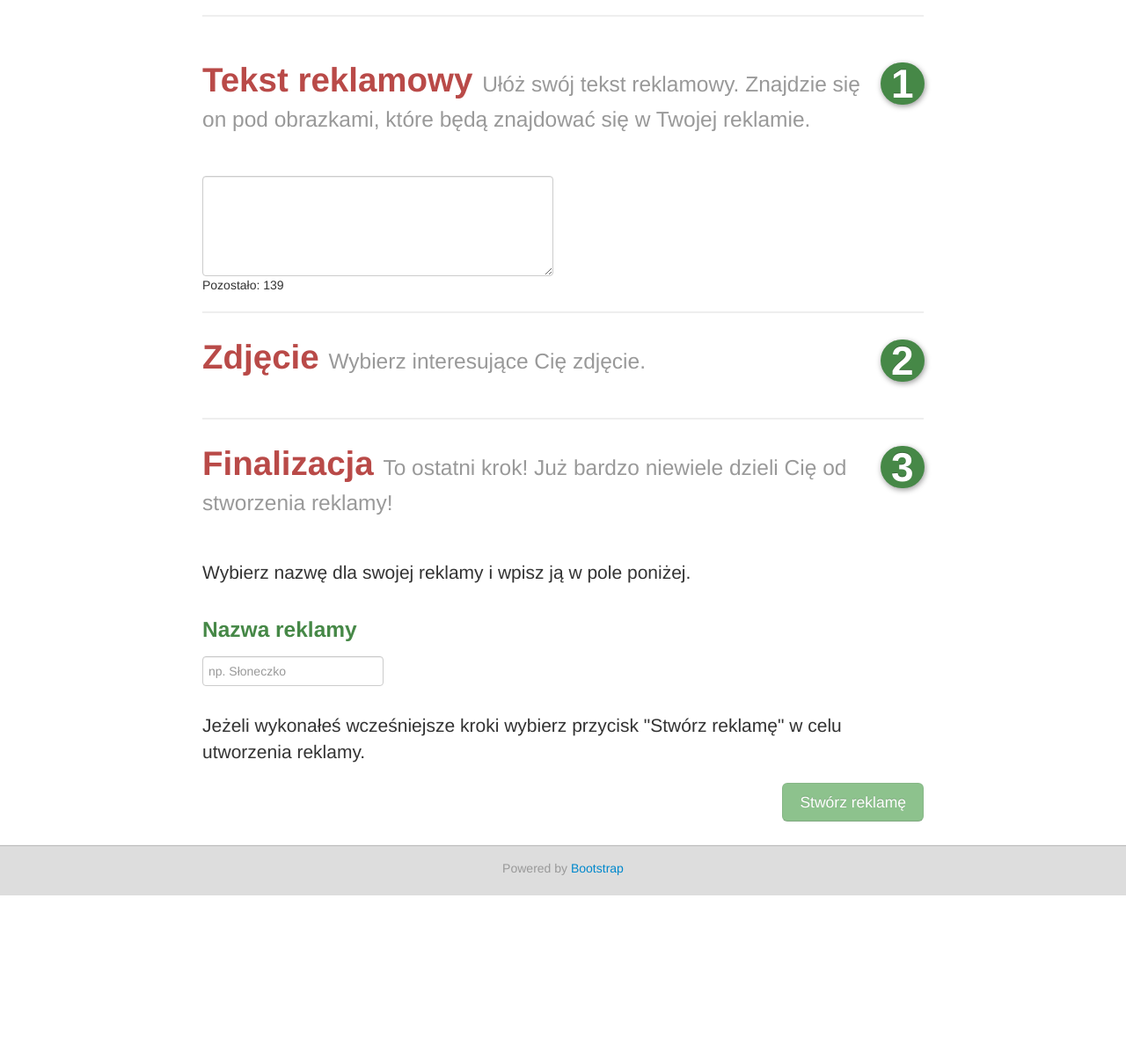
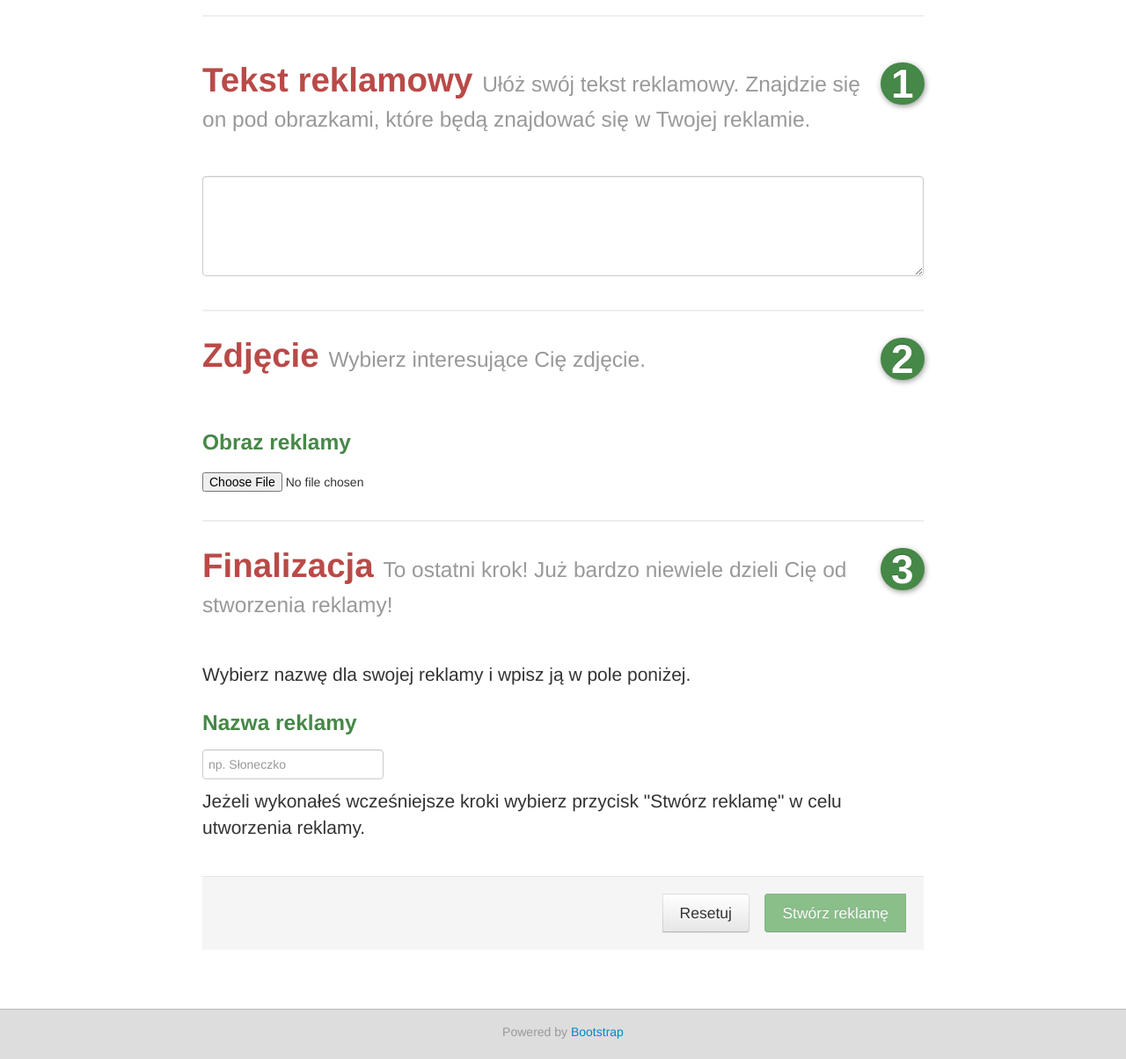
Before and after one commit to kopytek/twitpic, a PHP site: page /dodawanie-reklamy.html in a window 1280 px wide. Shown: the part 318-1522 px from the top of the page at 88% size. Before the commit the page ends 1336 px from the top, so only its background shows below. Run offline with PHP 8.4, Linux system fonts and the light colour scheme; some libraries are stand-ins or nearby versions.

Commit message:
POST on /api/adds is working, dodawanie-reklam needs more work though; some css changes for new andold content

```diff
--- a/css/style.css
+++ b/css/style.css
@@ -146,6 +146,10 @@ section[class*="etap"] span.badge {
 		    box-shadow: 1px 2px 6px rgba(0,0,0,.4);
 
 }
+.etap-pierwszy,
+.etap-drugi {
+	padding-bottom: 2em;
+}
 .etap-pierwszy textarea {
 	font-size: 18px;
 	line-height: 1.45;
@@ -161,6 +165,13 @@ section[class*="etap"] span.badge {
 	height: 34px !important;
 	font-size: 16px;
 	line-height: 1.4;
+}
+.etap-trzeci fieldset,
+.etap-trzeci .form-actions {
+	width: 100%;
+}
+.etap-trzeci .form-actions button + button {
+	margin-right: 1em;
 }
 /*
 	chcemy się pozbyć marginesu dla pierwszego obrazka,
@@ -259,15 +270,16 @@ by pokazać wybór zdjęć / kont*/
 .filtrowanie-buttons {
 	margin-top: 1em;
 }
-
+ul.stworzone-kampanie li {
+	min-height: 213px !important;
+}
 /* musimy wywalić marginesy dla pewnych elementów na liście */
 ul.stworzone-kampanie li:nth-child(2n+1) {
-	margin-left: 0;
+	margin-left: 0 !important;
 }
 ul.stworzone-kampanie li:nth-child(2) {
-	margin-top: 0;
+	margin-top: 0 !important;
 }
-
 .well-campaign h1 {
 	color: #666;
 }
--- a/dodawanie-reklamy.html
+++ b/dodawanie-reklamy.html
@@ -49,6 +49,8 @@
         </div>
       </section>
       <section class="tworzenie-reklamy container">
+        <form id="commercial_create_form" method="post" action="http://q4.maszyna.pl/api/adds" enctype="multipart/form-data">
+        <fieldset>
         <section class="etap-pierwszy row-fluid"> <!-- etap-pierwszy -->
           <div class="page-header span11">
             <h1 class="text-error">
@@ -60,7 +62,7 @@
           </div>
           <div class="row-fluid">
             <form class="form-inline span6">
-              <textarea rows="4" class="" id="wiadomoscDoWyslania"> </textarea>
+              <textarea rows="4" class="" id="wiadomoscDoWyslania" name="text"> </textarea>
             </form>
           </div>
         </section> <!-- etap-pierwszy -->
@@ -74,6 +76,10 @@
             <div class="span1 text-center">
               <span class="badge badge-success">2</span>
             </div>
+          </div>
+          <div class="row-fluid">
+                <label><h3 class="text-success">Obraz reklamy</h3></label>
+                <input id="fileupload" type="file" name="file" />
           </div>
         </section> <!-- etap-drugi -->
         <section class="etap-trzeci"> <!-- etap-trzeci -->
@@ -91,18 +97,56 @@
             <p class="lead">
               Wybierz nazwę dla swojej reklamy i wpisz ją w pole poniżej.
             </p>
-            <form>
-              <fieldset>
                 <label><h3 class="text-success">Nazwa reklamy</h3></label>
-                <input type="text" placeholder="np. Słoneczko" class="nazwa-reklamy-input"></input>
-              </fieldset>
-            </form>
+                <input type="text" placeholder="np. Słoneczko" class="nazwa-reklamy-input" name="name" id="nazwaReklamy"></input>
             <p class="lead">
               Jeżeli wykonałeś wcześniejsze kroki wybierz przycisk "Stwórz reklamę" w celu utworzenia reklamy.
             </p>
-            <button class="btn btn-large btn-success disabled pull-right" type="button" id="stworz-reklame-button">Stwórz reklamę</button>
+
+                <div class="form-actions btn-group pull-right">
+                  <button class="btn btn-large btn-success disabled pull-right" type="submit" id="stworz-reklame-button">Stwórz reklamę</button>
+                  <button type="reset" class="btn btn-large pull-right">Resetuj</button>
+                </div>
+
           </div>
-        </section> <!-- etap-trzeci -->
+          </section> <!-- etap-trzeci -->
+         </fieldset>
+        </form>
+        <script type="text-javascript">
+        $(function () {
+        $('#fileupload').fileupload({
+      dataType: 'json',
+      type:     'POST',
+      url:      "http://q4.maszyna.pl/api/adds",
+      formData: {
+        'name': $('#nazwaReklamy').val(),
+        'text': $('#wiadomoscDoWyslania').val()
+      },
+      add: function (e, data) {
+        data.context = $('#stworz-reklame-button');
+        $("#commercial_create_form").unbind('submit');
+        $("#commercial_create_form").submit(function(){
+          data.submit();
+          return false;
+        });
+      },
+      done: function (e, data) {
+        console.log(data);
+        if(data.result && data.result.files) {
+          $.each(data.result.files, function (index, file) {
+            $('#commercial_create_form fieldset').append('<div class="alert alert-info"><button type="button" class="close" data-dismiss="alert">&times;</button><strong>Dodano:</strong> '+file.name+'</div>');
+          });
+        }
+        else {
+          $('#commercial_create_form fieldset').prepend('<div class="alert alert-error"><button type="button" class="close" data-dismiss="alert">&times;</button><strong>Blad\' !</strong> Zła odpowiedź</div>');
+        }
+      },
+      fail: function(e, data) {
+        $('#commercial_create_form fieldset').prepend('<div class="alert alert-error"><button type="button" class="close" data-dismiss="alert">&times;</button><strong>Blad\' !</strong> niczego nie wgrałem</div>');
+      }
+    });
+  });
+  </script>
       </section> <!--  tworzenie-reklamy  -->
     </div>
     <footer id="footer" class="navbar-bottom">
@@ -114,13 +158,17 @@
       </div>
     </footer>
      <!-- jquery -->
-    <script src="/js/jquery-1.9.1.min.js"></script>
+    <script src="/js/jquery.js"></script>
+    <script src="/js/bootstrap.min.js"></script>
     <!-- charCount for twitter like characters count-->
     <script src="/js/charCount.js"></script>
+    <script src="/js/vendor/jquery.ui.widget.js"></script>
+    <script src="/js/jquery.iframe-transport.js"></script>
+    <script src="/js/jquery.fileupload.js"></script>
     <script src="/js/dodawanie-reklamy.js"></script>
     <!-- holder.js -->
     <script src="/js/holder.js"></script>
-    <script src="/js/bootstrap.min.js"></script>
+
     </script>
   </body>
 </html>
--- a/monitorowanie-kampanii.html
+++ b/monitorowanie-kampanii.html
@@ -85,6 +85,7 @@
           </div>
         </div>
         <div class="container">
+          <hr>
           <h3>Lista stworzonych kampanii</h3>
           <div class="alert-box">
           </div>
```
Also changed, not shown: js/dodawanie-reklamy.js (+37 -1 lines), js/monitorowanie-kampanii.js (+13 -9 lines).
